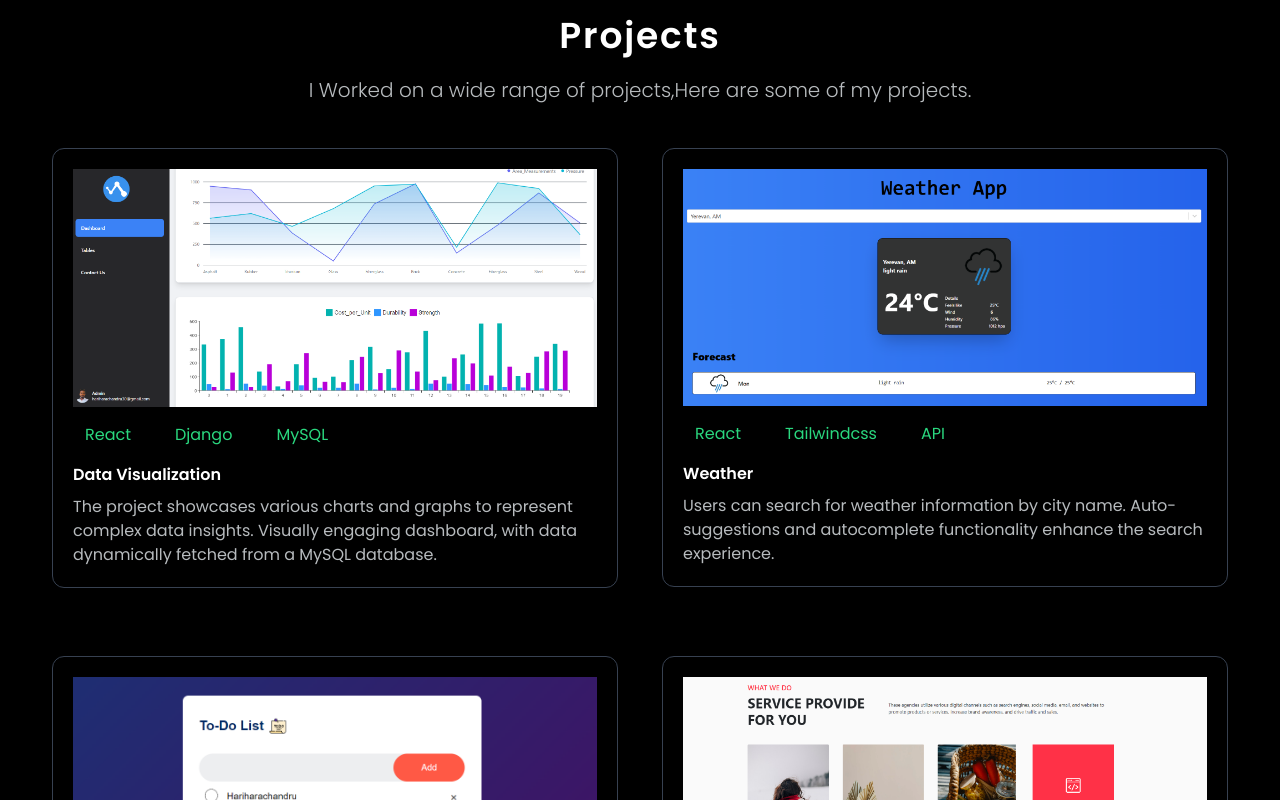
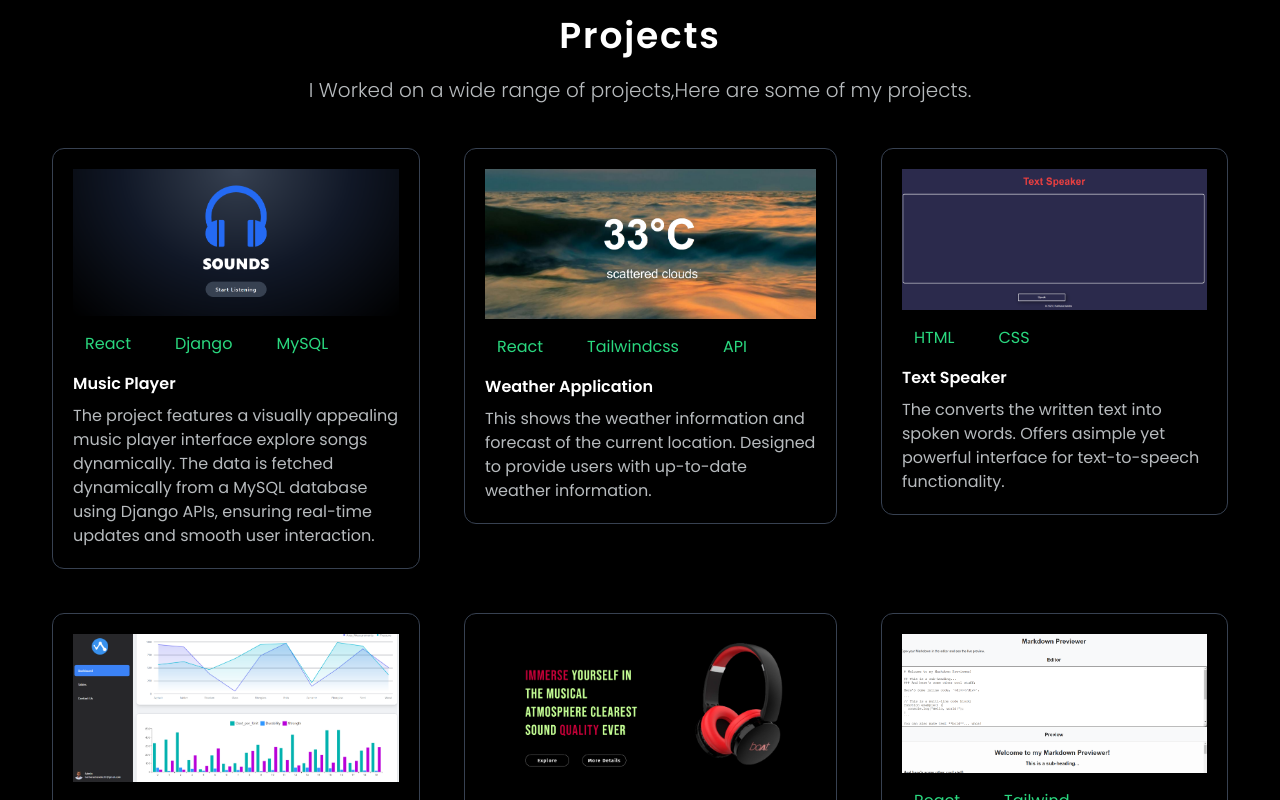
Before and after one commit to Harii10/myportfolio, a React (Vite) app: page / in a window 1280 px wide. Shown: the part 1898-2698 px from the top of the page. Built offline with nearby package versions, Linux system fonts and the light colour scheme.

Commit message:
added a project

```diff
--- a/src/components/MainPage.jsx
+++ b/src/components/MainPage.jsx
@@ -44,6 +44,17 @@ const main = forwardRef(() => {
   const projectsInfos = [
     {
       id: 1,
+      S1: "React",
+      S2: "Django",
+      S3: "MySQL",
+      image: "images/Sounds.png",
+      Title: "Music Player",
+      Description:
+        "The project features a visually appealing music player interface explore songs dynamically. The data is fetched dynamically from a MySQL database using Django APIs, ensuring real-time updates and smooth user interaction.",
+      url: "https://harii10.github.io/sounds/",
+    },
+    {
+      id: 2,
       S1: "React",
       S2: "Django",
       S3: "MySQL",
@@ -313,7 +324,7 @@ const main = forwardRef(() => {
               Here are some of my projects.
             </p>
           </div>
-          <div className="mt-5 sm:grid grid-rows-5 grid-flow-col w-full p-0 md:gap-5">
+          <div className="mt-5 sm:grid grid-rows-4 grid-flow-col w-full p-0 md:gap-5">
             {projectsInfos.map((infos) => (
               <Projects
                 img={infos.image}
```
Also changed, not shown: public/images/Sounds.png (added), public/images/music.png (deleted).
